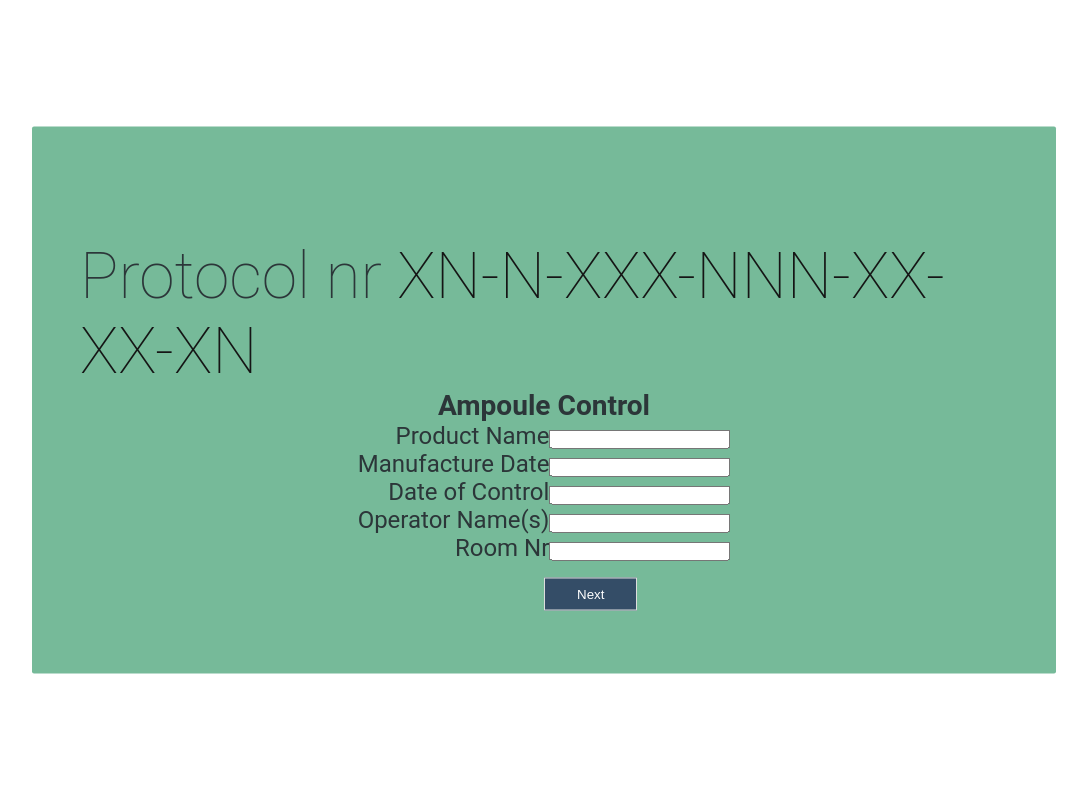
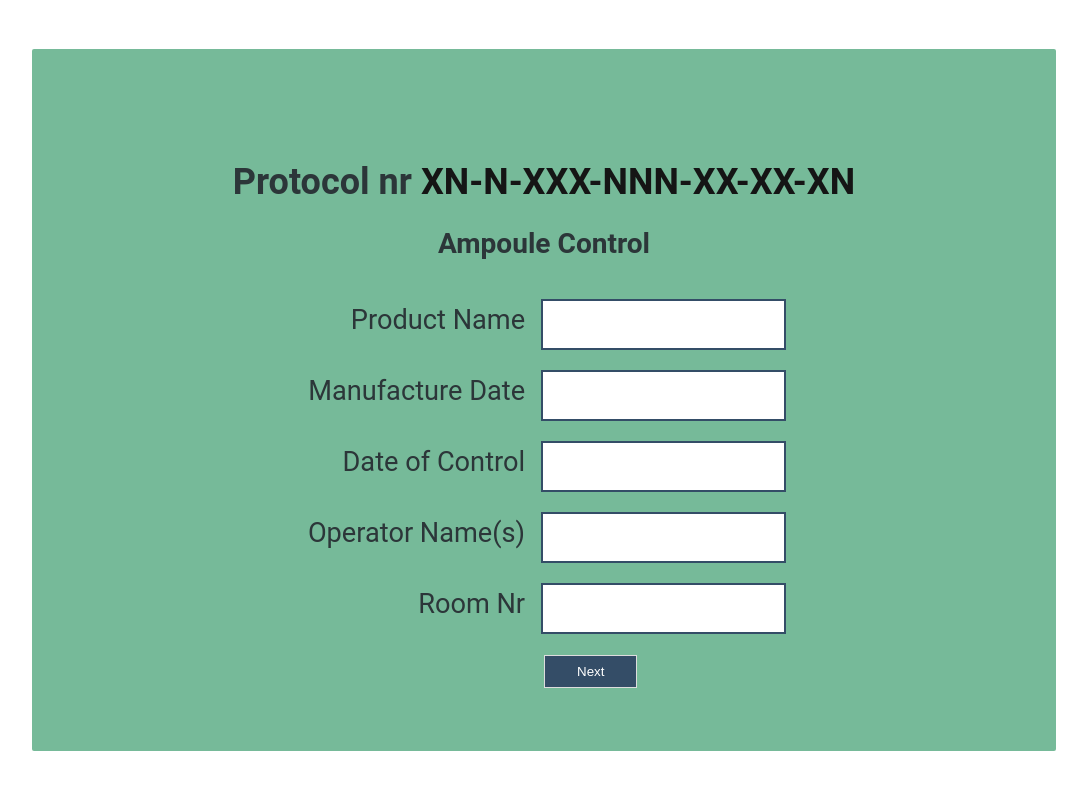
Before and after one commit to Rikulja/project-for-maria, a React (Create React App) app in the folder my-app/: page / in a window 1280 px wide. Shown: the top 790 px of the page, without its empty margins (96-1183 px from the left). Built offline with nearby package versions, Linux system fonts and the light colour scheme.

Commit message:
Styles for Form

```diff
--- a/my-app/src/components/FormPage.js
+++ b/my-app/src/components/FormPage.js
@@ -5,7 +5,7 @@ import styled from "styled-components";
 function FormPage() {
   return (
     <div className="container">
-      <h2 className="title">
+      <h2>
         Protocol nr <span>XN-N-XXX-NNN-XX-XX-XN</span>
       </h2>
       <h3>Ampoule Control</h3>
@@ -46,6 +46,17 @@ const Form = styled.div`
   // flex-flow: column wrap;
   justify-content: center;
   text-align: right;
+  label {
+    margin: 1rem;
+    font-size: 1.7rem;
+  }
+  input {
+    align-items: center;
+    margin: 15px 10px 5px 0;
+    padding: 1rem 2rem;
+    background-color: #fff;
+    border: 2px solid #344d67;
+  }
 `;
 
 export default FormPage;
--- a/my-app/src/components/GlobalStyle.js
+++ b/my-app/src/components/GlobalStyle.js
@@ -46,13 +46,14 @@ h1{
     margin: 0 0 1.5rem;
 }
     h2{
-        font-weight: lighter;
-        font-size: 4rem;
+  text-align: center;
+  margin: 0 0 1.5rem;
     }
     h3,
     h4{
     text-align: center;
     font-weight: 700;
+    margin: 0 0 1.5rem;
 
     }
     span{
```
